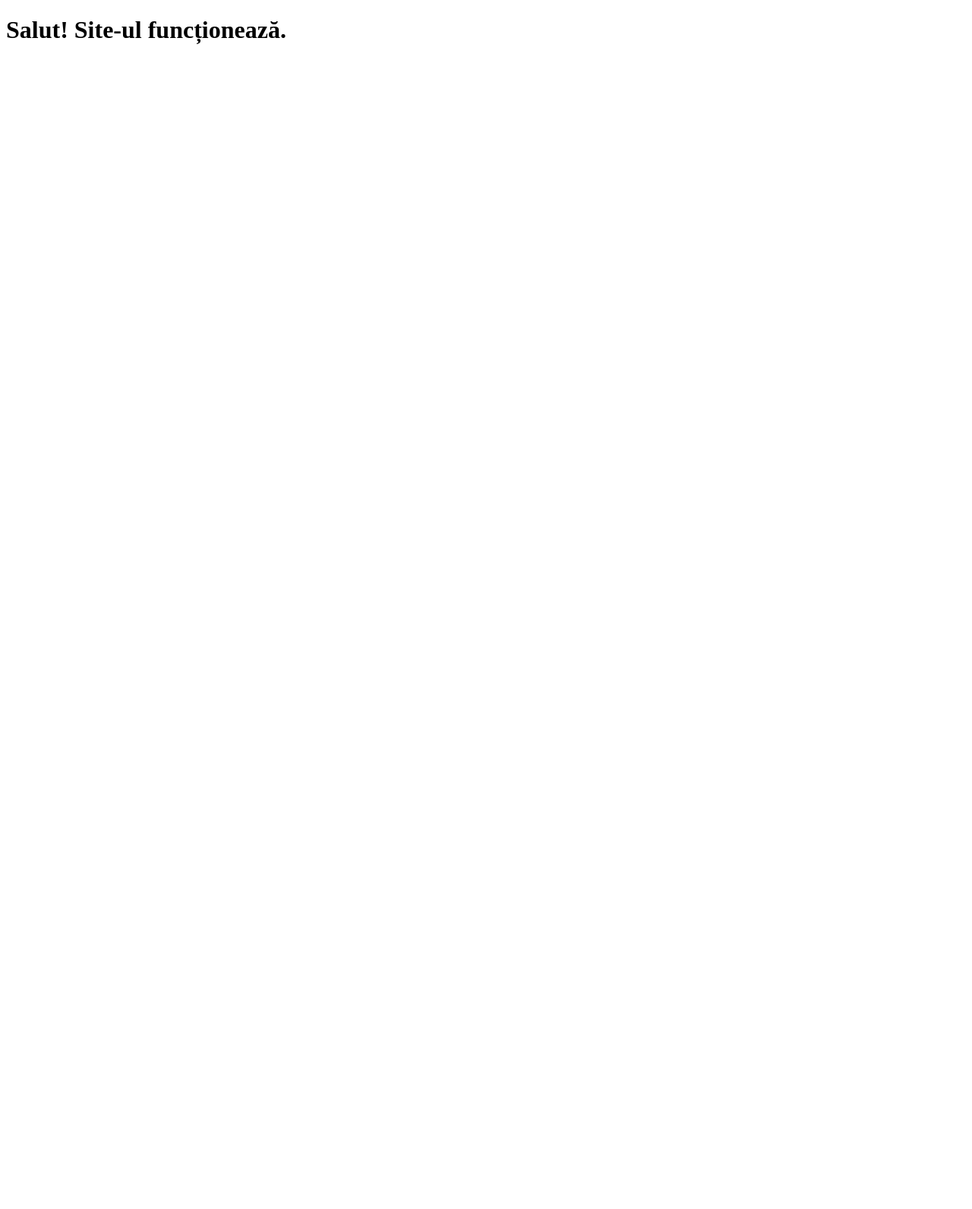
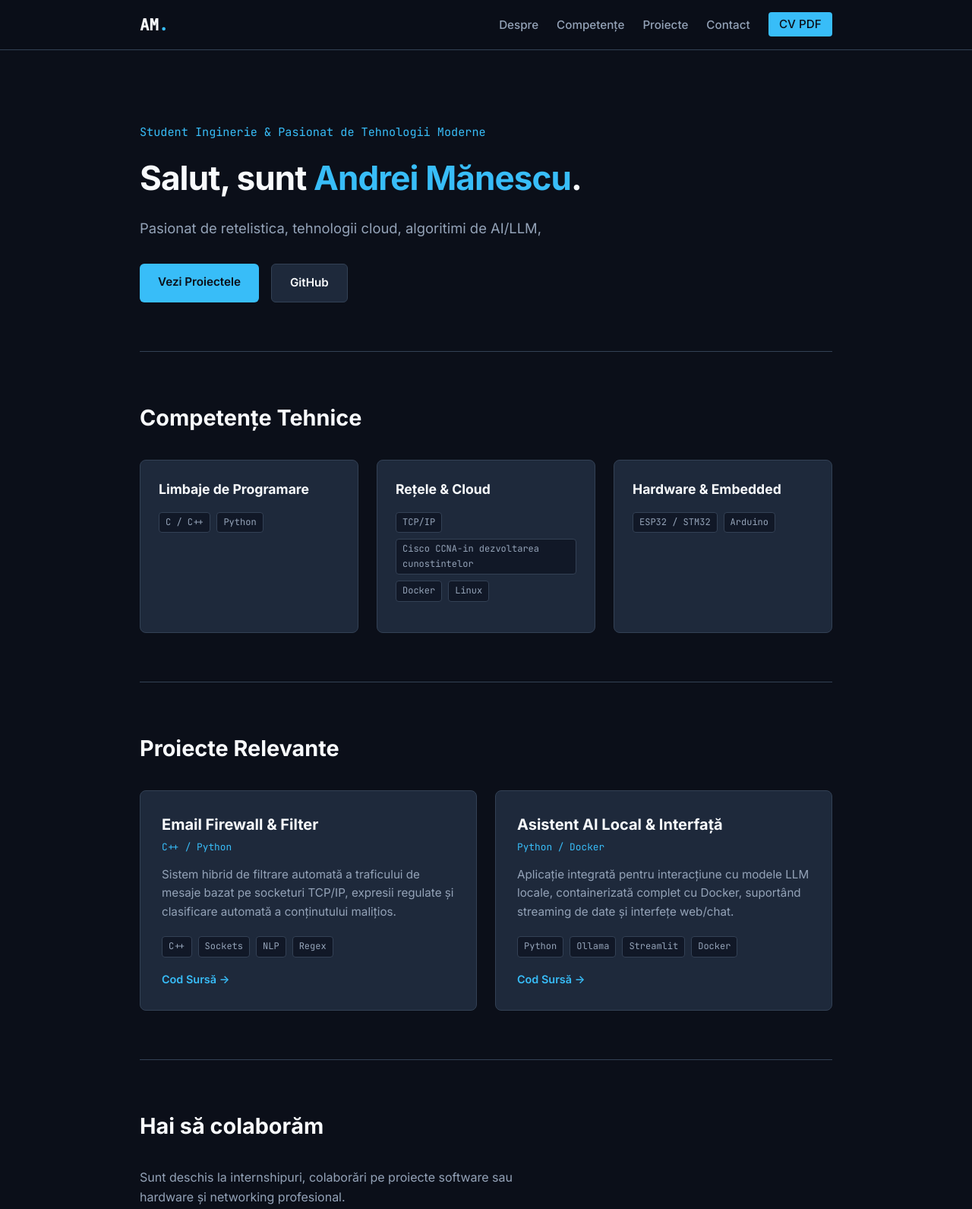
Before and after one commit to andreim10/andreim10.github.io, a plain HTML site: page index.html in a window 1280 px wide. Shown: the top 1591 px of the page at 76% size. Before the commit the page ends 800 px from the top, so only its background shows below. Drawn offline with Linux system fonts and the light colour scheme.

Commit message:
Add professional dark theme and portfolio layout

```diff
--- a/index.html
+++ b/index.html
@@ -1,10 +1,139 @@
 <!DOCTYPE html>
 <html lang="ro">
 <head>
-    <meta charset="UTF-8">
-    <title>Portofoliu</title>
+  <meta charset="UTF-8" />
+  <meta name="viewport" content="width=device-width, initial-scale=1.0" />
+  <title>Andrei Mănescu | Portofoliu & CV</title>
+  <!-- Google Fonts: Inter -->
+  <link rel="preconnect" href="https://fonts.googleapis.com">
+  <link rel="preconnect" href="https://fonts.gstatic.com" crossorigin>
+  <link href="https://fonts.googleapis.com/css2?family=Inter:wght@300;400;500;600;700&family=JetBrains+Mono:wght@400;500&display=swap" rel="stylesheet">
+  <!-- Stiluri CSS -->
+  <link rel="stylesheet" href="style.css" />
 </head>
 <body>
-    <h1>Salut! Site-ul funcționează.</h1>
+
+  <!-- Bara de navigare -->
+  <nav class="navbar">
+    <div class="nav-container">
+      <a href="#" class="logo">AM<span>.</span></a>
+      <ul class="nav-links">
+        <li><a href="#about">Despre</a></li>
+        <li><a href="#skills">Competențe</a></li>
+        <li><a href="#projects">Proiecte</a></li>
+        <li><a href="#contact">Contact</a></li>
+        <li><a href="cv.pdf" target="_blank" class="btn-sm">CV PDF</a></li>
+      </ul>
+    </div>
+  </nav>
+
+  <main class="container">
+    <!-- Hero Section -->
+    <section class="hero" id="about">
+      <p class="tagline">Student Inginerie & Pasionat de Tehnologii Moderne</p>
+      <h1>Salut, sunt <span>Andrei Mănescu</span>.</h1>
+      <p class="description">
+        Pasionat de retelistica, tehnologii cloud, algoritimi de AI/LLM,
+      </p>
+      <div class="hero-actions">
+        <a href="#projects" class="btn btn-primary">Vezi Proiectele</a>
+        <a href="https://github.com/andreim10" target="_blank" class="btn btn-secondary">GitHub</a>
+      </div>
+    </section>
+
+    <!-- Sectiunea Competente -->
+    <section class="section" id="skills">
+      <h2 class="section-title">Competențe Tehnice</h2>
+      <div class="skills-grid">
+        <div class="skill-card">
+          <h3>Limbaje de Programare</h3>
+          <div class="tags">
+            <span class="tag">C / C++</span>
+            <span class="tag">Python</span>
+          </div>
+        </div>
+        <div class="skill-card">
+          <h3>Rețele & Cloud</h3>
+          <div class="tags">
+            <span class="tag">TCP/IP</span>
+            <span class="tag">Cisco CCNA-in dezvoltarea cunostintelor</span>
+            <span class="tag">Docker</span>
+            <span class="tag">Linux </span>
+          </div>
+        </div>
+        <div class="skill-card">
+          <h3>Hardware & Embedded</h3>
+          <div class="tags">
+            <span class="tag">ESP32 / STM32</span>
+            <span class="tag">Arduino</span>
+        </div>
+      </div>
+    </section>
+
+    <!-- Sectiunea Proiecte -->
+    <section class="section" id="projects">
+      <h2 class="section-title">Proiecte Relevante</h2>
+      <div class="projects-grid">
+
+        <!-- Card Proiect 1 -->
+        <div class="project-card">
+          <div class="project-header">
+            <h3>Email Firewall & Filter</h3>
+            <span class="project-type">C++ / Python</span>
+          </div>
+          <p>
+            Sistem hibrid de filtrare automată a traficului de mesaje bazat pe socketuri TCP/IP, expresii regulate și clasificare automată a conținutului malițios.
+          </p>
+          <div class="tags">
+            <span class="tag">C++</span>
+            <span class="tag">Sockets</span>
+            <span class="tag">NLP</span>
+            <span class="tag">Regex</span>
+          </div>
+          <div class="project-links">
+            <a href="https://github.com/andreim10" target="_blank">Cod Sursă &rarr;</a>
+          </div>
+        </div>
+
+        <!-- Card Proiect 2 -->
+        <div class="project-card">
+          <div class="project-header">
+            <h3>Asistent AI Local & Interfață</h3>
+            <span class="project-type">Python / Docker</span>
+          </div>
+          <p>
+            Aplicație integrată pentru interacțiune cu modele LLM locale, containerizată complet cu Docker, suportând streaming de date și interfețe web/chat.
+          </p>
+          <div class="tags">
+            <span class="tag">Python</span>
+            <span class="tag">Ollama</span>
+            <span class="tag">Streamlit</span>
+            <span class="tag">Docker</span>
+          </div>
+          <div class="project-links">
+            <a href="https://github.com/andreim10" target="_blank">Cod Sursă &rarr;</a>
+          </div>
+        </div>
+
+
+
+      </div>
+    </section>
+
+    <!-- Sectiunea Contact -->
+    <section class="section contact" id="contact">
+      <h2 class="section-title">Hai să colaborăm</h2>
+      <p>Sunt deschis la internshipuri, colaborări pe proiecte software sau hardware și networking profesional.</p>
+      <div class="contact-links">
+        <a href="https://github.com/andreim10" target="_blank" class="btn btn-secondary">GitHub</a>
+        <a href="mailto:andreimadreim27@yahoo.com" class="btn btn-primary">Trimite un Email</a>
+      </div>
+    </section>
+  </main>
+
+  <footer>
+    <p>&copy; 2026 Andrei Mănescu. Construit cu GitHub Pages.</p>
+  </footer>
+
 </body>
 </html>
--- a/style.css
+++ b/style.css
@@ -0,0 +1,293 @@
+:root {
+  --bg-primary: #0b0f19;
+  --bg-secondary: #111827;
+  --bg-card: #1e293b;
+  --text-main: #f8fafc;
+  --text-muted: #94a3b8;
+  --accent: #38bdf8;
+  --accent-hover: #0ea5e9;
+  --border: #334155;
+  --font-base: 'Inter', -apple-system, BlinkMacSystemFont, sans-serif;
+  --font-mono: 'JetBrains Mono', monospace;
+}
+
+* {
+  box-sizing: border-box;
+  margin: 0;
+  padding: 0;
+}
+
+html {
+  scroll-behavior: smooth;
+}
+
+body {
+  background-color: var(--bg-primary);
+  color: var(--text-main);
+  font-family: var(--font-base);
+  line-height: 1.6;
+}
+
+.container {
+  max-width: 960px;
+  margin: 0 auto;
+  padding: 0 1.5rem;
+}
+
+/* Navbar */
+.navbar {
+  position: sticky;
+  top: 0;
+  background-color: rgba(11, 15, 25, 0.85);
+  backdrop-filter: blur(10px);
+  border-bottom: 1px solid var(--border);
+  z-index: 100;
+}
+
+.nav-container {
+  max-width: 960px;
+  margin: 0 auto;
+  display: flex;
+  justify-content: space-between;
+  align-items: center;
+  padding: 1rem 1.5rem;
+}
+
+.logo {
+  font-size: 1.3rem;
+  font-weight: 700;
+  color: var(--text-main);
+  text-decoration: none;
+  font-family: var(--font-mono);
+}
+
+.logo span {
+  color: var(--accent);
+}
+
+.nav-links {
+  list-style: none;
+  display: flex;
+  gap: 1.5rem;
+  align-items: center;
+}
+
+.nav-links a {
+  color: var(--text-muted);
+  text-decoration: none;
+  font-size: 0.95rem;
+  font-weight: 500;
+  transition: color 0.2s;
+}
+
+.nav-links a:hover {
+  color: var(--accent);
+}
+
+/* Hero Section */
+.hero {
+  padding: 6rem 0 4rem;
+}
+
+.tagline {
+  color: var(--accent);
+  font-family: var(--font-mono);
+  font-size: 0.95rem;
+  margin-bottom: 0.8rem;
+}
+
+.hero h1 {
+  font-size: 2.75rem;
+  font-weight: 700;
+  letter-spacing: -0.02em;
+  margin-bottom: 1rem;
+}
+
+.hero h1 span {
+  color: var(--accent);
+}
+
+.hero .description {
+  font-size: 1.15rem;
+  color: var(--text-muted);
+  max-width: 650px;
+  margin-bottom: 2rem;
+}
+
+.hero-actions {
+  display: flex;
+  gap: 1rem;
+}
+
+/* Butoane */
+.btn {
+  display: inline-block;
+  padding: 0.75rem 1.5rem;
+  border-radius: 6px;
+  font-weight: 600;
+  font-size: 0.95rem;
+  text-decoration: none;
+  transition: all 0.2s;
+}
+
+.btn-sm {
+  padding: 0.4rem 0.9rem;
+  border-radius: 4px;
+  background-color: var(--accent);
+  color: #0b0f19 !important;
+  font-weight: 600;
+}
+
+.btn-primary {
+  background-color: var(--accent);
+  color: #0b0f19;
+}
+
+.btn-primary:hover {
+  background-color: var(--accent-hover);
+}
+
+.btn-secondary {
+  background-color: var(--bg-card);
+  color: var(--text-main);
+  border: 1px solid var(--border);
+}
+
+.btn-secondary:hover {
+  background-color: #2a374a;
+}
+
+/* Sectiuni */
+.section {
+  padding: 4rem 0;
+  border-top: 1px solid var(--border);
+}
+
+.section-title {
+  font-size: 1.8rem;
+  font-weight: 700;
+  margin-bottom: 2rem;
+  position: relative;
+}
+
+/* Grid Competente */
+.skills-grid {
+  display: grid;
+  grid-template-columns: repeat(auto-fit, minmax(250px, 1fr));
+  gap: 1.5rem;
+}
+
+.skill-card {
+  background-color: var(--bg-card);
+  padding: 1.5rem;
+  border-radius: 8px;
+  border: 1px solid var(--border);
+}
+
+.skill-card h3 {
+  font-size: 1.1rem;
+  margin-bottom: 1rem;
+}
+
+/* Grid Proiecte */
+.projects-grid {
+  display: grid;
+  grid-template-columns: repeat(auto-fit, minmax(280px, 1fr));
+  gap: 1.5rem;
+}
+
+.project-card {
+  background-color: var(--bg-card);
+  padding: 1.75rem;
+  border-radius: 8px;
+  border: 1px solid var(--border);
+  display: flex;
+  flex-direction: column;
+  transition: transform 0.2s, border-color 0.2s;
+}
+
+.project-card:hover {
+  transform: translateY(-3px);
+  border-color: var(--accent);
+}
+
+.project-header {
+  margin-bottom: 0.8rem;
+}
+
+.project-header h3 {
+  font-size: 1.25rem;
+  color: var(--text-main);
+}
+
+.project-type {
+  font-family: var(--font-mono);
+  font-size: 0.8rem;
+  color: var(--accent);
+}
+
+.project-card p {
+  color: var(--text-muted);
+  font-size: 0.95rem;
+  margin-bottom: 1.25rem;
+  flex-grow: 1;
+}
+
+.project-links a {
+  color: var(--accent);
+  text-decoration: none;
+  font-size: 0.9rem;
+  font-weight: 600;
+}
+
+.project-links a:hover {
+  text-decoration: underline;
+}
+
+/* Etichete / Badges */
+.tags {
+  display: flex;
+  flex-wrap: wrap;
+  gap: 0.5rem;
+  margin-bottom: 1rem;
+}
+
+.tag {
+  background-color: var(--bg-secondary);
+  border: 1px solid var(--border);
+  color: var(--text-muted);
+  font-family: var(--font-mono);
+  font-size: 0.75rem;
+  padding: 0.2rem 0.5rem;
+  border-radius: 4px;
+}
+
+/* Contact & Footer */
+.contact p {
+  color: var(--text-muted);
+  margin-bottom: 1.5rem;
+  max-width: 550px;
+}
+
+.contact-links {
+  display: flex;
+  gap: 1rem;
+}
+
+footer {
+  text-align: center;
+  padding: 3rem 0;
+  border-top: 1px solid var(--border);
+  color: var(--text-muted);
+  font-size: 0.85rem;
+}
+
+/* Responsivitate telefoane */
+@media (max-width: 650px) {
+  .hero h1 {
+    font-size: 2rem;
+  }
+  .nav-links {
+    display: none; /* Simplificare pentru ecrane foarte mici */
+  }
+}
```
